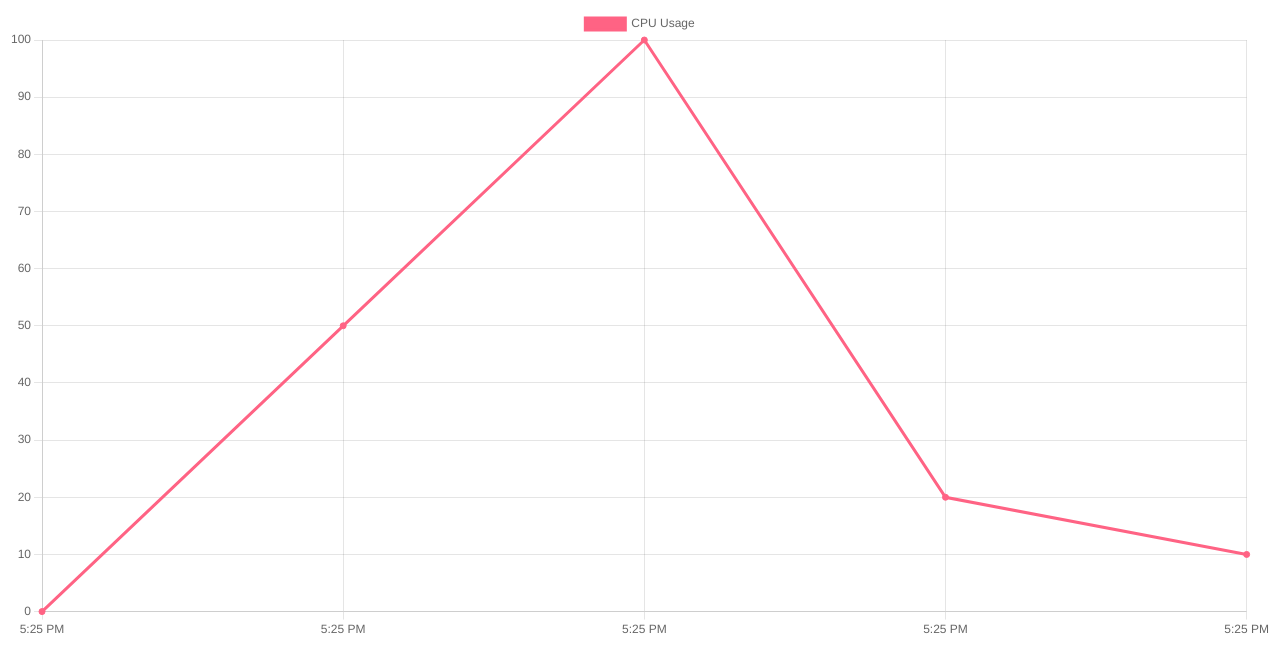
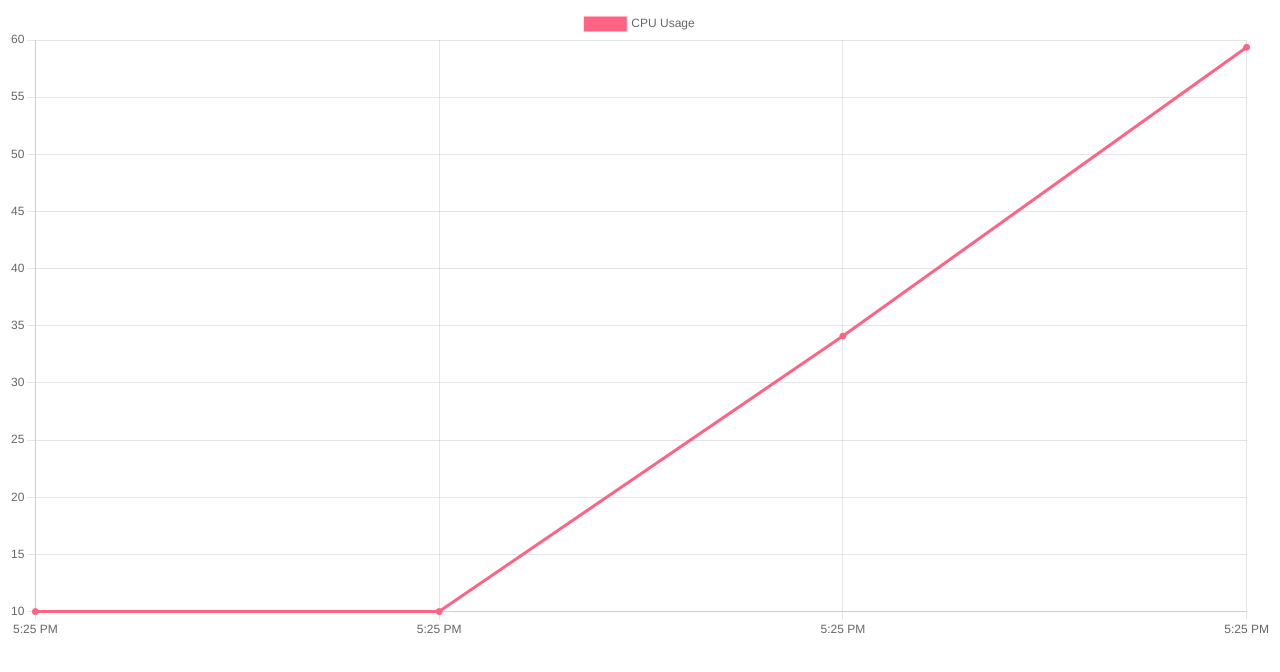
Before and after one commit to Rumirad64/NodeWS, a website: page data.html in a window 1280 px wide. Drawn offline with nearby package versions, Linux system fonts and the light colour scheme.

Commit message:
Chart Updated

```diff
--- a/data.html
+++ b/data.html
@@ -22,25 +22,22 @@
         minute: 'numeric',
         hour12: true
     }));
-    const labels = [
-        currtime,
-        currtime,
-        currtime,
+    var labels = [
         currtime,
         currtime
 
     ];
-    const data = {
+    var data = {
         labels: labels,
         datasets: [{
             label: 'CPU Usage',
             backgroundColor: 'rgb(255, 99, 132)',
             borderColor: 'rgb(255, 99, 132)',
-            data: [0, 50, 100, 20, 10],
+            data: [10, 10],
         }]
     };
 
-    const config = {
+    var config = {
         type: 'line',
         data,
         options: {}
@@ -49,6 +46,18 @@
         document.getElementById('myChart'),
         config
     );
+
+    var intervalId = window.setInterval(function() {
+        console.log(data.datasets[0].data.push(Math.random() * (80 - 1) + 1));
+        let time = new Date();
+        let currtime = (time.toLocaleString('en-US', {
+            hour: 'numeric',
+            minute: 'numeric',
+            hour12: true
+        }));
+        labels.push(currtime);
+        myChart.update();
+    }, 2000);
 </script>
 
 </html>
```
